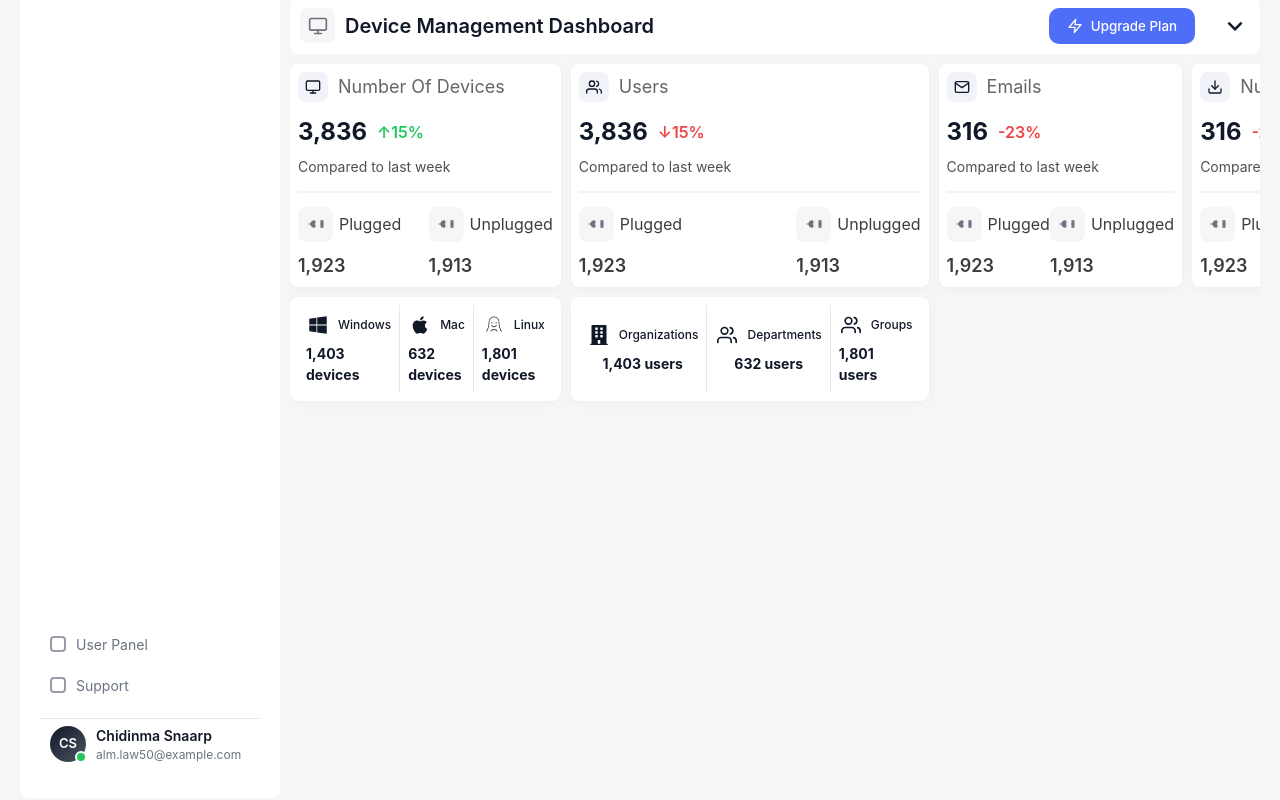
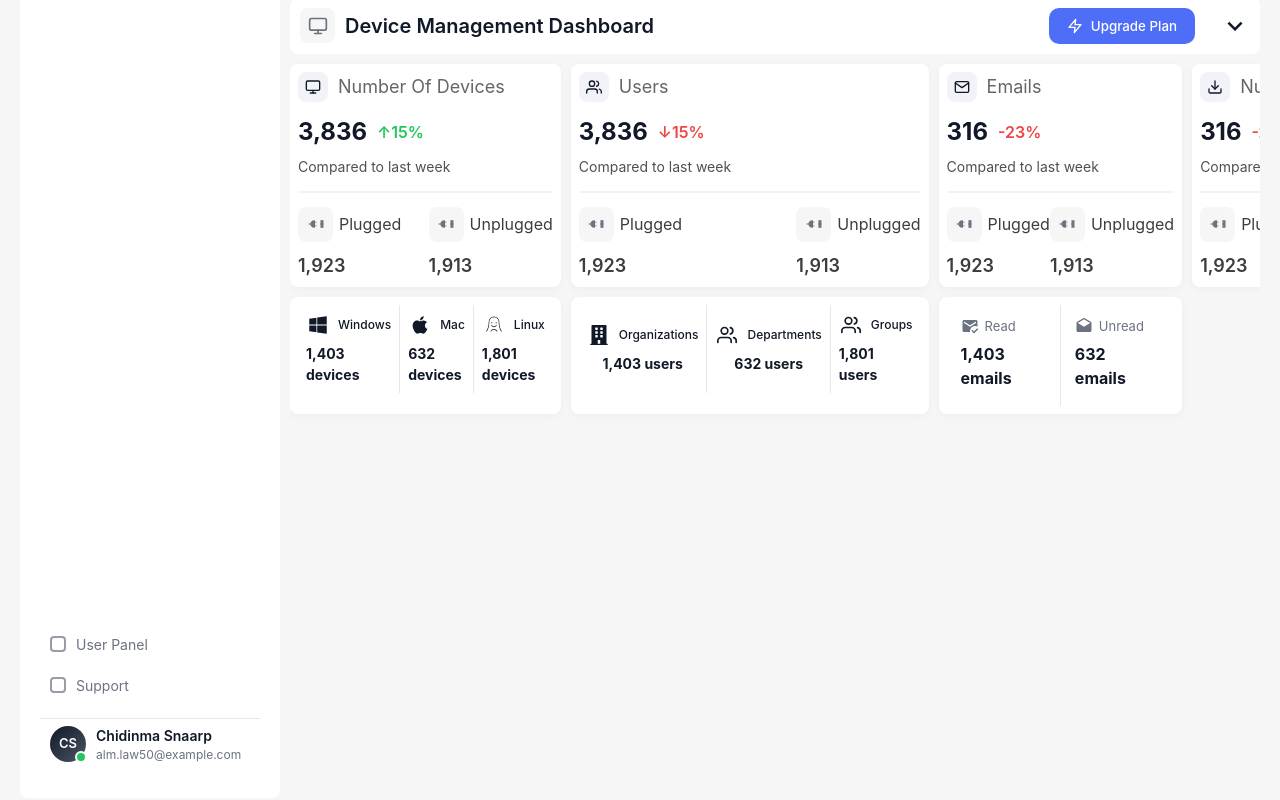
Before and after one commit to VeraIkhalo/Snaarp, a React (Vite) app: page / in a window 1280 px wide. Shown: the part 885-1685 px from the top of the page. Built offline with nearby package versions, Linux system fonts and the light colour scheme.

Commit message:
Add email status section to Device Management Dashboard, displaying counts for read and unread emails with appropriate icons. Introduce new styled components for layout and design consistency.

```diff
--- a/src/components/DeviceManagementDashboard.tsx
+++ b/src/components/DeviceManagementDashboard.tsx
@@ -1,6 +1,6 @@
 import styled from "styled-components";
 import { FiMonitor, FiUsers, FiMail, FiDownload } from "react-icons/fi";
-import { MdOutlineKeyboardArrowDown } from "react-icons/md";
+import { MdOutlineKeyboardArrowDown, MdMarkEmailRead, MdDrafts } from "react-icons/md";
 import { FiZap } from "react-icons/fi";
 import { GiUnplugged } from "react-icons/gi";
 import { FaApple, FaWindows, FaBuilding } from "react-icons/fa";
@@ -99,6 +99,48 @@ const LargeCardCol1 = styled(LargeCard)`
 const LargeCardCol2 = styled(LargeCard)`
   grid-column: 2;
   grid-row: 2;
+`;
+
+const LargeCardCol3 = styled(LargeCard)`
+  grid-column: 3;
+  grid-row: 2;
+`;
+
+const EmailStatusRow = styled.div`
+  display: flex;
+  align-items: stretch;
+  min-height: 72px;
+`;
+
+const EmailStatusSection = styled.div<{ hasDivider?: boolean }>`
+  flex: 1;
+  display: flex;
+  flex-direction: column;
+  justify-content: center;
+  padding: 12px 14px;
+  border-left: ${({ hasDivider }) => (hasDivider ? "1px solid #e5e7eb" : "none")};
+`;
+
+const EmailStatusTop = styled.div`
+  display: flex;
+  flex-direction: column;
+  align-items: flex-start;
+  gap: 6px;
+  margin-bottom: 4px;
+`;
+
+const EmailStatusLabel = styled.span`
+  font-size: 13px;
+  color: #6b7280;
+  display: flex;
+  align-items: center;
+  gap: 6px;
+`;
+
+const EmailStatusValue = styled.div`
+  font-size: 16px;
+  font-weight: 700;
+  color: #111827;
 `;
 
 const DeviceTypesRow = styled.div`
@@ -333,6 +375,27 @@ export default function DeviceManagementDashboard() {
                         </DeviceTypeSection>
                     </DeviceTypesRow>
                 </LargeCardCol2>
+
+                <LargeCardCol3>
+                    <EmailStatusRow>
+                        <EmailStatusSection>
+                            <EmailStatusTop>
+                                <EmailStatusLabel>
+                                    <MdMarkEmailRead size={18} style={{ color: "#6b7280" }} /> Read
+                                </EmailStatusLabel>
+                                <EmailStatusValue>1,403 emails</EmailStatusValue>
+                            </EmailStatusTop>
+                        </EmailStatusSection>
+                        <EmailStatusSection hasDivider>
+                            <EmailStatusTop>
+                                <EmailStatusLabel>
+                                    <MdDrafts size={18} style={{ color: "#6b7280" }} /> Unread
+                                </EmailStatusLabel>
+                                <EmailStatusValue>632 emails</EmailStatusValue>
+                            </EmailStatusTop>
+                        </EmailStatusSection>
+                    </EmailStatusRow>
+                </LargeCardCol3>
             </Grid>
         </Wrapper>
     );
```
